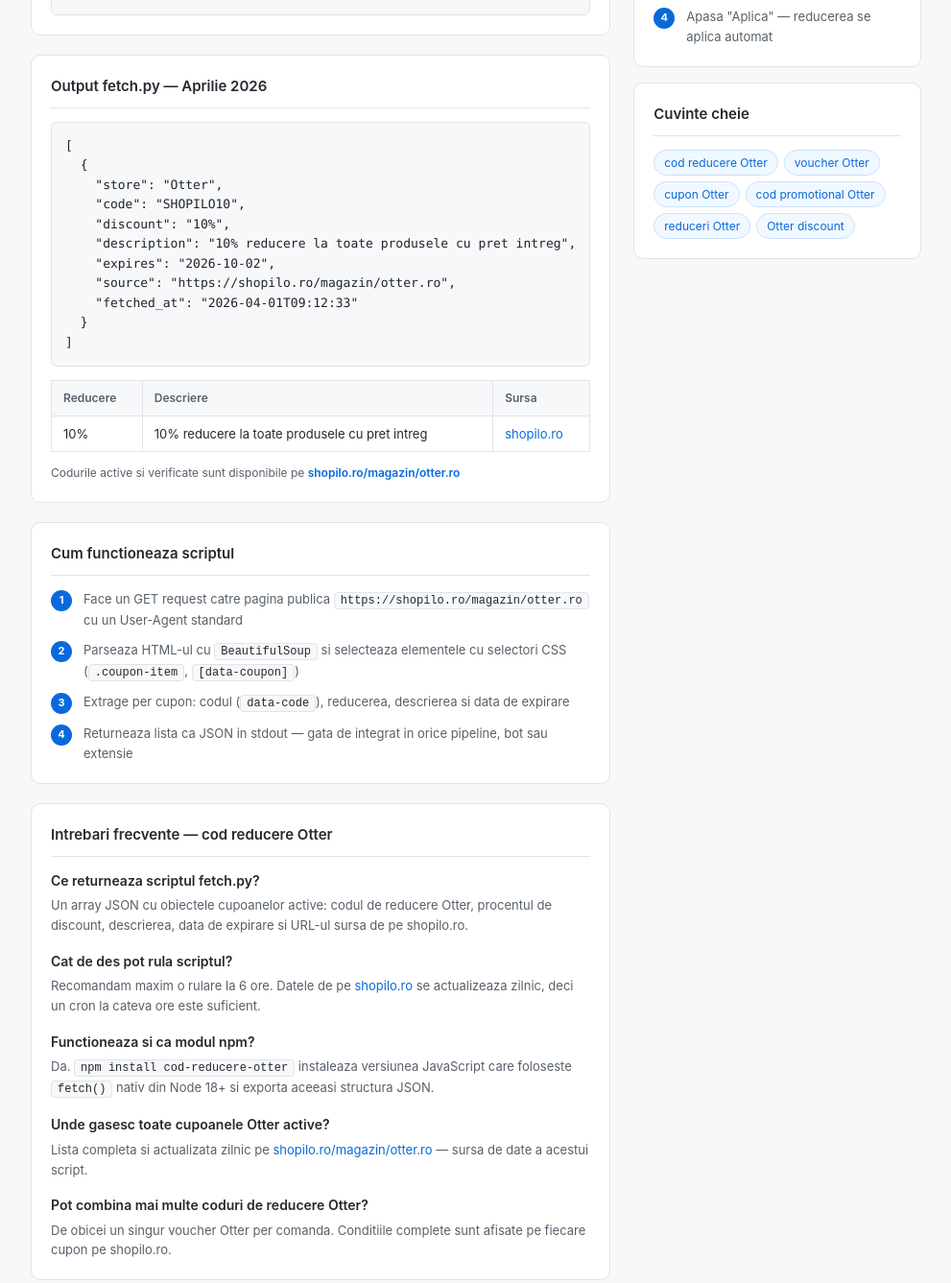
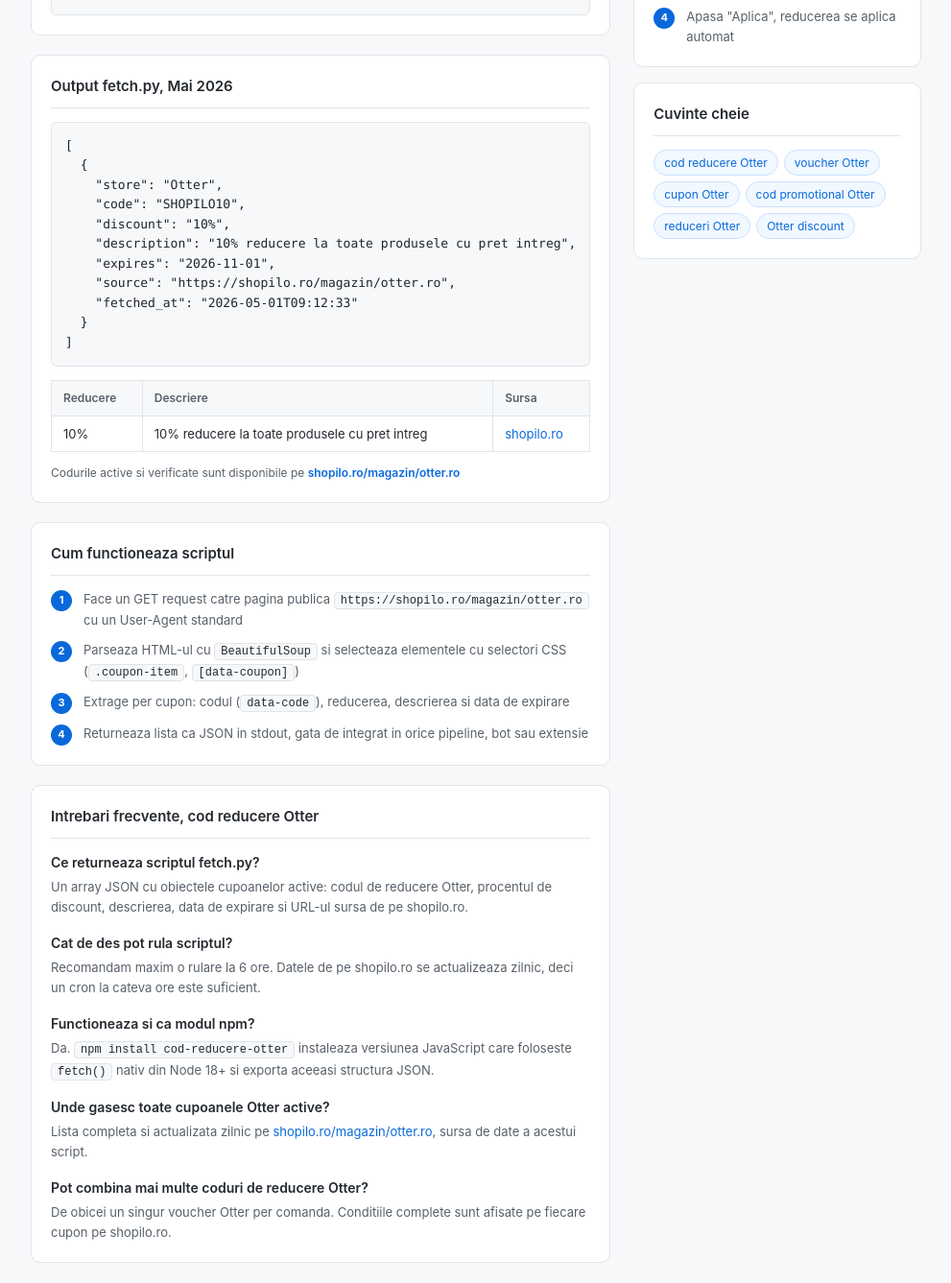
Before and after one commit to shopilo-ro/cod-reducere-otter, a website: page index.html in a window 1280 px wide. Shown: the part 828-2165 px from the top of the page at 96% size, without its empty margins (202-1193 px from the left). Drawn offline with Linux system fonts and the light colour scheme.

Commit message:
Update Mai 2026

```diff
--- a/index.html
+++ b/index.html
@@ -3,11 +3,11 @@
 <head>
   <meta charset="UTF-8">
   <meta name="viewport" content="width=device-width, initial-scale=1.0">
-  <title>Cod reducere Otter — Aprilie 2026 | shopilo.ro</title>
+  <title>Cod reducere Otter, Mai 2026 | shopilo.ro</title>
   <meta name="description" content="Script Python open-source pentru fetch automat de coduri de reducere Otter. Returneaza cupoane Otter active in format JSON de pe shopilo.ro.">
   <meta name="robots" content="index, follow">
   <meta property="og:type" content="website">
-  <meta property="og:title" content="Cod reducere Otter — Aprilie 2026 | shopilo.ro">
+  <meta property="og:title" content="Cod reducere Otter, Mai 2026 | shopilo.ro">
   <meta property="og:description" content="Script Python open-source pentru fetch automat de coduri de reducere Otter de pe shopilo.ro.">
   <meta property="og:url" content="https://shopilo-ro.github.io/cod-reducere-otter/">
   <script type="application/ld+json">{
@@ -57,7 +57,7 @@
   ]
 }</script>
   <script type="application/ld+json">{"@context": "https://schema.org", "@type": "BreadcrumbList", "itemListElement": [{"@type": "ListItem", "position": 1, "name": "Shopilo Dev", "item": "https://shopilo-ro.github.io"}, {"@type": "ListItem", "position": 2, "name": "Cod reducere Otter", "item": "https://shopilo-ro.github.io/cod-reducere-otter/"}]}</script>
-  <script type="application/ld+json">{"@context": "https://schema.org", "@type": "WebPage", "name": "Cod reducere Otter | shopilo.ro", "description": "Cele mai bune coduri de reducere Otter. Cupoane Otter active, voucher Otter si oferte exclusive pe shopilo.ro.", "url": "https://shopilo-ro.github.io/cod-reducere-otter/", "dateModified": "2026-04-01", "isPartOf": {"@type": "WebSite", "name": "Shopilo Dev", "url": "https://shopilo-ro.github.io"}, "about": {"@type": "Thing", "name": "Otter"}}</script>
+  <script type="application/ld+json">{"@context": "https://schema.org", "@type": "WebPage", "name": "Cod reducere Otter | shopilo.ro", "description": "Cele mai bune coduri de reducere Otter. Cupoane Otter active, voucher Otter si oferte exclusive pe shopilo.ro.", "url": "https://shopilo-ro.github.io/cod-reducere-otter/", "dateModified": "2026-05-01", "isPartOf": {"@type": "WebSite", "name": "Shopilo Dev", "url": "https://shopilo-ro.github.io"}, "about": {"@type": "Thing", "name": "Otter"}}</script>
   <style>
     *{margin:0;padding:0;box-sizing:border-box}
     body{font-family:-apple-system,BlinkMacSystemFont,'Segoe UI',sans-serif;background:#f6f8fa;color:#212529;line-height:1.6}
@@ -174,16 +174,16 @@
     </div>
 
     <div class="card">
-      <h2>Output fetch.py — Aprilie 2026</h2>
+      <h2>Output fetch.py, Mai 2026</h2>
       <pre><code>[
   {
     "store": "Otter",
     "code": "SHOPILO10",
     "discount": "10%",
     "description": "10% reducere la toate produsele cu pret intreg",
-    "expires": "2026-10-02",
+    "expires": "2026-11-01",
     "source": "https://shopilo.ro/magazin/otter.ro",
-    "fetched_at": "2026-04-01T09:12:33"
+    "fetched_at": "2026-05-01T09:12:33"
   }
 ]</code></pre>
       <table style="margin-top:14px">
@@ -212,19 +212,19 @@
         <div class="step"><span class="step-num">1</span><span>Face un GET request catre pagina publica <span class="inline-code">https://shopilo.ro/magazin/otter.ro</span> cu un User-Agent standard</span></div>
         <div class="step"><span class="step-num">2</span><span>Parseaza HTML-ul cu <span class="inline-code">BeautifulSoup</span> si selecteaza elementele cu selectori CSS (<span class="inline-code">.coupon-item</span>, <span class="inline-code">[data-coupon]</span>)</span></div>
         <div class="step"><span class="step-num">3</span><span>Extrage per cupon: codul (<span class="inline-code">data-code</span>), reducerea, descrierea si data de expirare</span></div>
-        <div class="step"><span class="step-num">4</span><span>Returneaza lista ca JSON in stdout — gata de integrat in orice pipeline, bot sau extensie</span></div>
+        <div class="step"><span class="step-num">4</span><span>Returneaza lista ca JSON in stdout, gata de integrat in orice pipeline, bot sau extensie</span></div>
       </div>
     </div>
 
     <div class="card">
-      <h2>Intrebari frecvente — cod reducere Otter</h2>
+      <h2>Intrebari frecvente, cod reducere Otter</h2>
       <div class="faq-item">
         <h3>Ce returneaza scriptul fetch.py?</h3>
         <p>Un array JSON cu obiectele cupoanelor active: codul de reducere Otter, procentul de discount, descrierea, data de expirare si URL-ul sursa de pe shopilo.ro.</p>
       </div>
       <div class="faq-item">
         <h3>Cat de des pot rula scriptul?</h3>
-        <p>Recomandam maxim o rulare la 6 ore. Datele de pe <a href="https://shopilo.ro/magazin/otter.ro">shopilo.ro</a> se actualizeaza zilnic, deci un cron la cateva ore este suficient.</p>
+        <p>Recomandam maxim o rulare la 6 ore. Datele de pe shopilo.ro se actualizeaza zilnic, deci un cron la cateva ore este suficient.</p>
       </div>
       <div class="faq-item">
         <h3>Functioneaza si ca modul npm?</h3>
@@ -232,7 +232,7 @@
       </div>
       <div class="faq-item">
         <h3>Unde gasesc toate cupoanele Otter active?</h3>
-        <p>Lista completa si actualizata zilnic pe <a href="https://shopilo.ro/magazin/otter.ro">shopilo.ro/magazin/otter.ro</a> — sursa de date a acestui script.</p>
+        <p>Lista completa si actualizata zilnic pe <a href="https://shopilo.ro/magazin/otter.ro">shopilo.ro/magazin/otter.ro</a>, sursa de date a acestui script.</p>
       </div>
       <div class="faq-item">
         <h3>Pot combina mai multe coduri de reducere Otter?</h3>
@@ -255,7 +255,7 @@
         <div class="step"><span class="step-num">1</span><span>Copiaza codul din output-ul scriptului</span></div>
         <div class="step"><span class="step-num">2</span><span>Adauga produsele dorite in cosul Otter</span></div>
         <div class="step"><span class="step-num">3</span><span>La checkout, introdu codul in campul "Voucher" sau "Cod promotional"</span></div>
-        <div class="step"><span class="step-num">4</span><span>Apasa "Aplica" — reducerea se aplica automat</span></div>
+        <div class="step"><span class="step-num">4</span><span>Apasa "Aplica", reducerea se aplica automat</span></div>
       </div>
     </div>
 
@@ -276,7 +276,7 @@
 </div>
 
 <footer>
-  Script open-source. Date de pe <a href="https://shopilo.ro/magazin/otter.ro">shopilo.ro</a> &mdash;
+  Script open-source. Date de pe <a href="https://shopilo.ro/magazin/otter.ro">shopilo.ro</a> |
   <a href="https://shopilo-ro.github.io">Toate magazinele</a>
 </footer>
 
```
